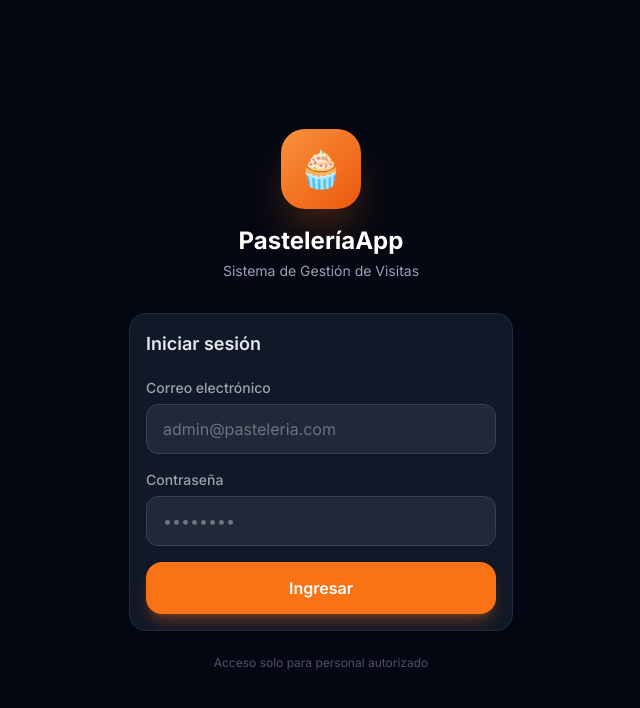
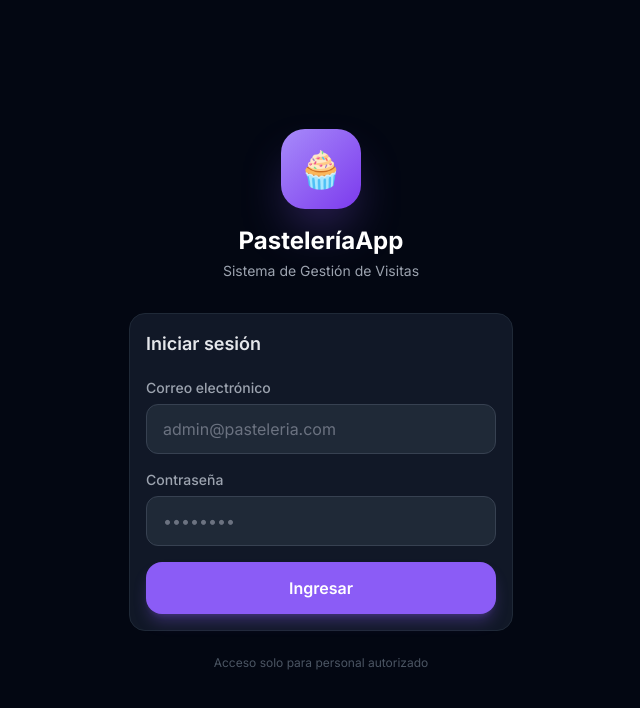
Before and after one commit to XCX123-Deep/PasteleriaApp, a React (Vite) app in the folder frontend/: page /login in a window 1280 px wide. Shown: the top 708 px of the page, without its empty margins (319-959 px from the left). Built offline with nearby package versions, Linux system fonts and the light colour scheme; no server answers.

Commit message:
feat: asesor rename y paleta violeta

```diff
--- a/frontend/src/pages/admin/MantenimientosManager.jsx
+++ b/frontend/src/pages/admin/MantenimientosManager.jsx
@@ -141,7 +141,7 @@ export default function MantenimientosManager() {
                   <div className="flex-1 min-w-0">
                     <p className="font-semibold text-white text-sm truncate">{m.tipo}</p>
                     <p className="text-gray-400 text-xs truncate">🏪 {m.puntoDeVenta?.nombre}</p>
-                    <p className="text-gray-500 text-xs">👤 {m.visitador?.nombre}</p>
+                    <p className="text-gray-500 text-xs">🔧 {m.visitador?.nombre}</p>
                   </div>
                   <div className="flex flex-col items-end gap-1">
                     <span className={`text-xs px-2 py-0.5 rounded-full font-medium ${prox.color}`}>{prox.texto}</span>
--- a/frontend/src/pages/admin/PuntosManager.jsx
+++ b/frontend/src/pages/admin/PuntosManager.jsx
@@ -161,7 +161,7 @@ export default function PuntosManager() {
               {/* Usuarios asignados */}
               <div className="flex flex-wrap gap-1.5">
                 {punto.usuariosAsignados.length === 0 ? (
-                  <span className="text-gray-600 text-xs">Sin visitadores asignados</span>
+                  <span className="text-gray-600 text-xs">Sin asesores asignados</span>
                 ) : (
                   punto.usuariosAsignados.map((u) => (
                     <span key={u._id} className="bg-gray-800 text-gray-300 text-xs px-2 py-1 rounded-lg">
@@ -297,7 +297,7 @@ export default function PuntosManager() {
         <div className="fixed inset-0 bg-black/70 z-50 flex items-end" onClick={() => setShowAsignModal(null)}>
           <div className="bg-gray-900 rounded-t-3xl w-full max-h-[70vh] overflow-y-auto p-6" onClick={(e) => e.stopPropagation()}>
             <div className="flex items-center justify-between mb-4">
-              <h2 className="text-lg font-bold text-white">Asignar visitadores</h2>
+              <h2 className="text-lg font-bold text-white">Asignar usuarios</h2>
               <button onClick={() => setShowAsignModal(null)} className="text-gray-400 text-xl">✕</button>
             </div>
             <p className="text-gray-400 text-sm mb-4">📍 {showAsignModal.nombre}</p>
--- a/frontend/src/pages/admin/UsuariosManager.jsx
+++ b/frontend/src/pages/admin/UsuariosManager.jsx
@@ -57,7 +57,7 @@ export default function UsuariosManager() {
     } catch { toast.error('Error'); }
   };
 
-  const rolColors = { ADMIN: 'text-purple-400 bg-purple-950 border-purple-800', LIDER: 'text-blue-400 bg-blue-950 border-blue-800', TECNICO: 'text-teal-400 bg-teal-950 border-teal-800', VISITADOR: 'text-gray-400 bg-gray-800 border-gray-700' };
+  const rolColors = { ADMIN: 'text-purple-400 bg-purple-950 border-purple-800', LIDER: 'text-blue-400 bg-blue-950 border-blue-800', TECNICO: 'text-teal-400 bg-teal-950 border-teal-800', VISITADOR: 'text-violet-300 bg-violet-950 border-violet-800' };
 
   return (
     <div className="min-h-screen bg-gray-950">
@@ -85,7 +85,7 @@ export default function UsuariosManager() {
                   <p className="font-semibold text-white text-sm truncate">{u.nombre}</p>
                   <span className={`text-xs px-2 py-0.5 rounded-full border font-medium flex-shrink-0 ${rolColors[u.rol]}`}>{u.rol}</span>
                 </div>
-                <p className="text-gray-400 text-xs truncate">{u.email}</p>
+              <p className="text-xs text-gray-500">{u.email}</p>
                 {u.telefono && <p className="text-gray-500 text-xs">📞 {u.telefono}</p>}
               </div>
               <div className="flex flex-col gap-1.5">
@@ -114,7 +114,7 @@ export default function UsuariosManager() {
               <div>
                 <label className="label">Rol</label>
                 <select className="input" value={form.rol} onChange={(e) => setForm({ ...form, rol: e.target.value })}>
-                  <option value="VISITADOR">Visitador</option>
+                  <option value="VISITADOR">Asesor</option>
                   <option value="LIDER">Líder</option>
                   <option value="TECNICO">Técnico</option>
                   <option value="ADMIN">Administrador</option>
--- a/frontend/tailwind.config.js
+++ b/frontend/tailwind.config.js
@@ -5,16 +5,17 @@ export default {
     extend: {
       colors: {
         brand: {
-          50: '#fff7ed',
-          100: '#ffedd5',
-          200: '#fed7aa',
-          300: '#fdba74',
-          400: '#fb923c',
-          500: '#f97316',
-          600: '#ea580c',
-          700: '#c2410c',
-          800: '#9a3412',
-          900: '#7c2d12',
+          50:  '#f5f3ff',
+          100: '#ede9fe',
+          200: '#ddd6fe',
+          300: '#c4b5fd',
+          400: '#a78bfa',
+          500: '#8b5cf6',
+          600: '#7c3aed',
+          700: '#6d28d9',
+          800: '#5b21b6',
+          900: '#4c1d95',
+          950: '#2e1065',
         },
       },
       fontFamily: {
```
Also changed, not shown: 2 other files (tests, documents, lock files or other folders).
